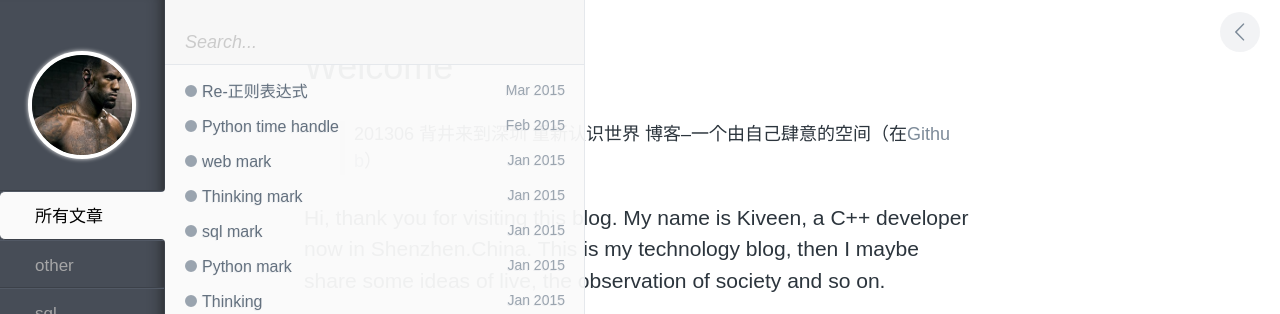
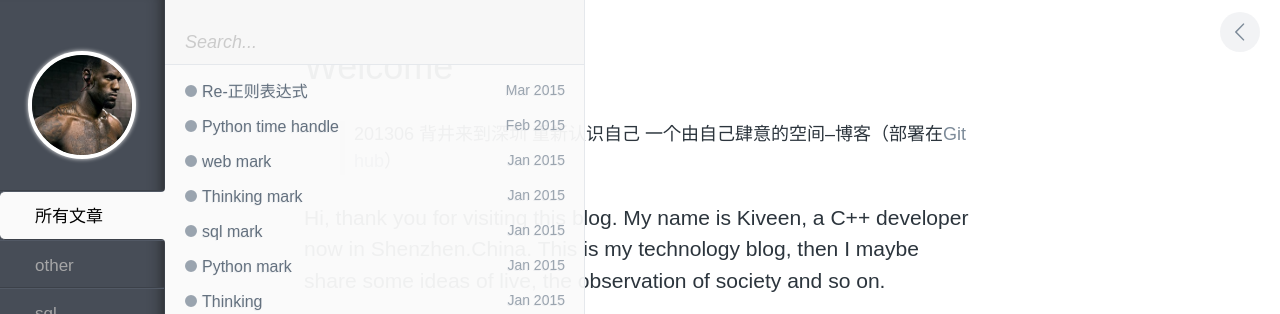
Before and after one commit to zcwsmile/zcwsmile.github.io, a Jekyll site: the page built from index.md, in a window 1280 px wide. Shown: the top 314 px of the page. Built offline with Jekyll 4.4.1, drawn with Linux system fonts in a browser that asks for light colours; comment, search, counter and statistics services are not loaded.

Commit message:
change first

```diff
--- a/index.md
+++ b/index.md
@@ -5,8 +5,8 @@ title: Welcome
 
 
 
-> 201306 背井来到深圳 重新认识世界
-博客--一个由自己肆意的空间（在[Github](https://github.com/zcwsmile/zcwsmile.github.io)）
+> 201306 背井来到深圳 重新认识自己
+一个由自己肆意的空间--博客（部署在[Github](https://github.com/zcwsmile/zcwsmile.github.io)）
 
 ### Hi, thank you for visiting this blog. My name is Kiveen, a C++ developer now in Shenzhen.China. This is my technology blog, then I maybe share some ideas of live, the observation of society and so on.
 
```
